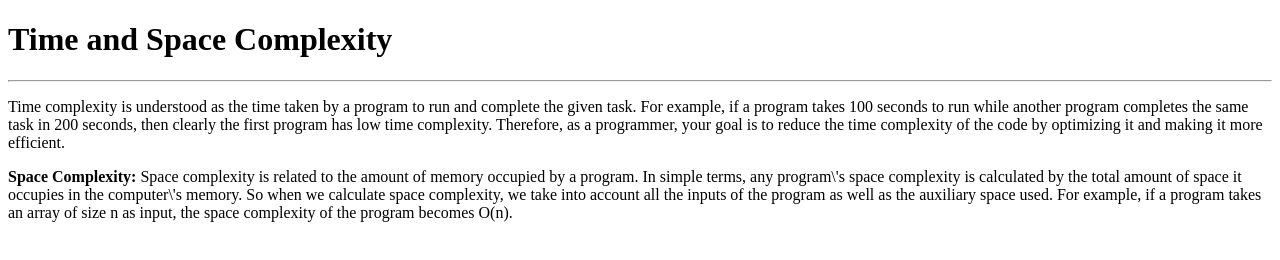
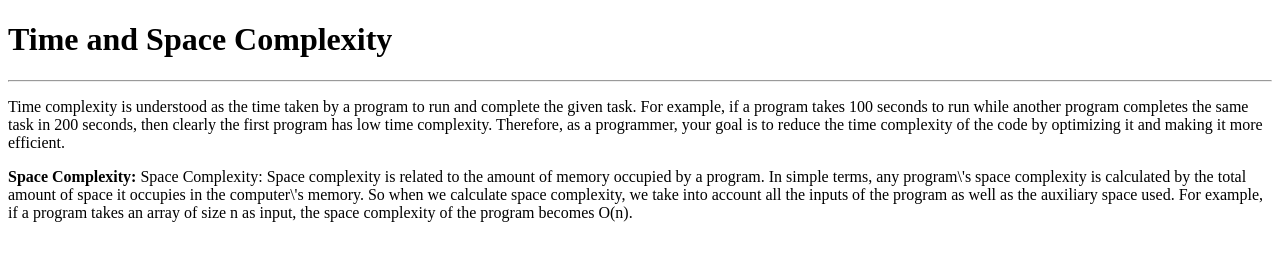
Before and after one commit to acciojob/time-and-space-complexity-AffanShaikh100, a website: page main.html in a window 1280 px wide. Drawn offline with Linux system fonts and the light colour scheme.

Commit message:
created a submission

```diff
--- a/main.html
+++ b/main.html
@@ -11,7 +11,13 @@
 	   <h1>Time and Space Complexity</h1>
 	   <hr>
 	   <p>Time complexity is understood as the time taken by a program to run and complete the given task. For example, if a program takes 100 seconds to run while another program completes the same task in 200 seconds, then clearly the first program has low time complexity. Therefore, as a programmer, your goal is to reduce the time complexity of the code by optimizing it and making it more efficient.</p>
-	   <p><b>Space Complexity:</b> Space complexity is related to the amount of memory occupied by a program. In simple terms, any program\'s space complexity is calculated by the total amount of space it occupies in the computer\'s memory. So when we calculate space complexity, we take into account all the inputs of the program as well as the auxiliary space used. For example, if a program takes an array of size n as input, the space complexity of the program becomes O(n).</p>
+	   <p><b>Space Complexity:</b> Space Complexity: Space complexity is related to the amount of
+		   memory occupied by a program. In simple terms, any program\'s space complexity is
+		   calculated by the total amount of space it occupies in the computer\'s memory.
+		   So when we calculate space complexity, we take into account all the inputs of the
+		   program as well as the auxiliary space used.
+		   For example, if a program takes an array of size n as input, the space complexity of the
+		   program becomes O(n).</p>
 
 </body>
 
```
